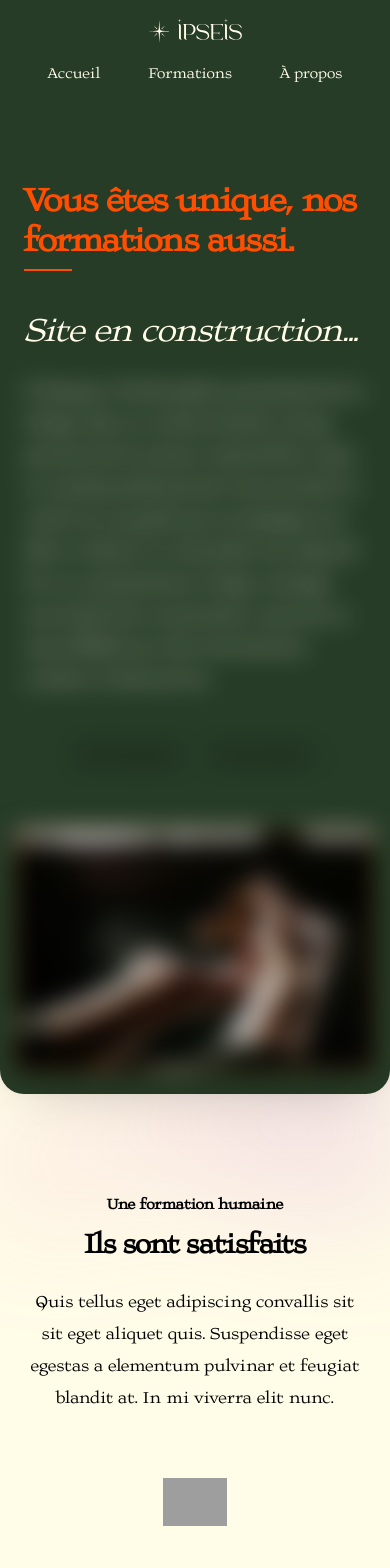
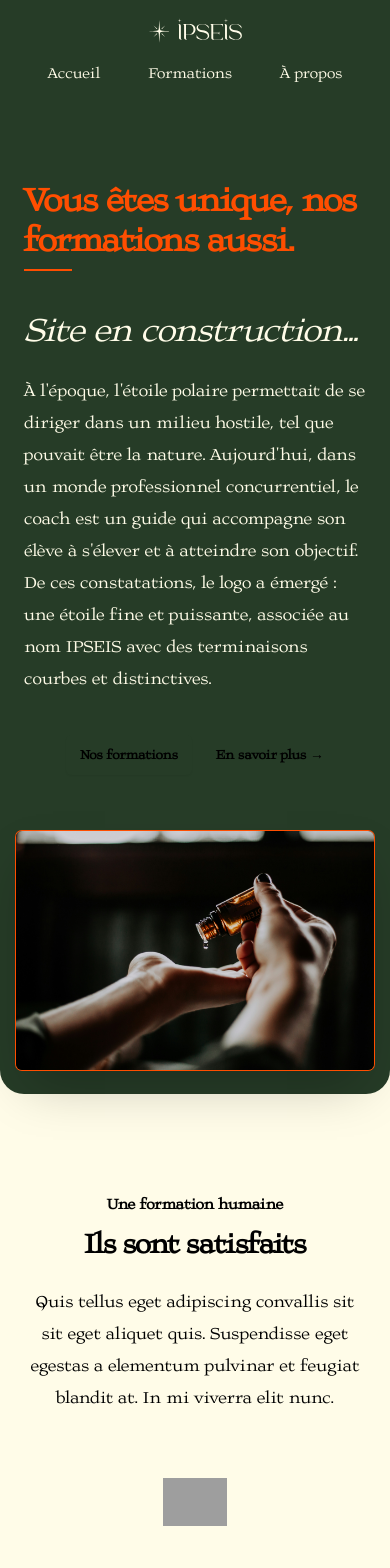
Before and after one commit to Jyok1m/ipseis, a Next.js app: page / in a window 390 px wide. Shown: the top 1568 px of the page. Built offline with nearby package versions, Linux system fonts and the light colour scheme; grey boxes are pictures that could not be loaded.

Commit message:
Refactorisation: Supprimer les imports et les effets inutiles dans les pages

```diff
--- a/src/app/a-propos/page.tsx
+++ b/src/app/a-propos/page.tsx
@@ -1,7 +1,6 @@
 "use client";
 
-import React, { useEffect } from "react";
-import { useRouter } from "next/navigation";
+import React from "react";
 import Image from "next/image";
 
 // import { type Metadata } from "next";
@@ -12,12 +11,6 @@ import Image from "next/image";
 // };
 
 export default function APropos() {
-	const router = useRouter();
-
-	useEffect(() => {
-		router.push("/");
-	}, []);
-
 	return (
 		<div className="bg-white py-8">
 			<div className="mx-auto max-w-7xl px-6 lg:px-8">
--- a/src/app/contact/page.tsx
+++ b/src/app/contact/page.tsx
@@ -1,18 +1,11 @@
 "use client";
 
-import React, { useEffect } from "react";
-import { useRouter } from "next/navigation";
+import React from "react";
 
 import SectionTitle from "@/components/global/SectionTitle";
 import ContactForm from "@/components/home/ContactForm";
 
 export default function Contact() {
-	const router = useRouter();
-
-	useEffect(() => {
-		router.push("/");
-	}, []);
-
 	return (
 		<div className="bg-white py-8">
 			<div className="mx-auto max-w-7xl px-6 lg:px-8">
--- a/src/app/formations/page.tsx
+++ b/src/app/formations/page.tsx
@@ -1,7 +1,6 @@
 "use client";
 
-import React, { useEffect } from "react";
-import { useRouter } from "next/navigation";
+import React from "react";
 import SectionTitle from "@/components/global/SectionTitle";
 import FormationCard from "@/components/formations/FormationCard";
 
@@ -17,12 +16,6 @@ const formations = [
 ];
 
 export default function Formations() {
-	const router = useRouter();
-
-	useEffect(() => {
-		router.push("/");
-	}, []);
-
 	return (
 		<div className="bg-white py-8">
 			<div className="mx-auto max-w-7xl px-6 lg:px-8">
--- a/src/app/layout.tsx
+++ b/src/app/layout.tsx
@@ -38,7 +38,7 @@ export default function RootLayout({
 }>) {
 	return (
 		<html lang="fr" className="font-serif ">
-			<body className="flex flex-col justify-between h-screen bg-support overflow-hidden">
+			<body className="flex flex-col justify-between h-screen bg-support">
 				<Header />
 				{children}
 				<Footer />
--- a/src/app/page.tsx
+++ b/src/app/page.tsx
@@ -27,15 +27,6 @@ const featuredLogos = [
 export default function Accueil() {
 	return (
 		<div>
-			<main
-				className="isolate"
-				style={{
-					WebkitUserSelect: "none",
-					MozUserSelect: "none",
-					msUserSelect: "none",
-					userSelect: "none",
-				}}
-			>
 			{/* Hero section */}
 			<div className="relative pt-14 bg-univers rounded-b-3xl">
 				<div className="py-8">
@@ -45,14 +36,14 @@ export default function Accueil() {
 							<div className="border border-cohesion my-2 w-12"></div>
 							<h1 className="mt-10 text-4xl font-medium italic tracking-tight text-gray-900 text-support">Site en construction...</h1>
 
-								<p className="mt-6 text-lg leading-8 text-support blur-md">
+							<p className="mt-6 text-lg leading-8 text-support">
 								À l&apos;époque, l&apos;étoile polaire permettait de se diriger dans un milieu hostile, tel que pouvait être la nature.
 								Aujourd&apos;hui, dans un monde professionnel concurrentiel, le coach est un guide qui accompagne son élève à s&apos;élever et à
 								atteindre son objectif. De ces constatations, le logo a émergé : une étoile fine et puissante, associée au nom IPSEIS avec des
 								terminaisons courbes et distinctives.
 							</p>
-								<div className="mt-10 flex items-center justify-center gap-x-6 blur-md">
-									{/* <Link
+							<div className="mt-10 flex items-center justify-center gap-x-6">
+								<Link
 									href="/formations"
 									className="rounded-md bg-indigo-600 px-3.5 py-2.5 text-sm font-semibold text-white shadow-sm hover:bg-indigo-500 focus-visible:outline focus-visible:outline-2 focus-visible:outline-offset-2 focus-visible:outline-indigo-600"
 								>
@@ -60,17 +51,10 @@ export default function Accueil() {
 								</Link>
 								<Link href="/a-propos" className="text-sm font-semibold leading-6 text-gray-900 hover:underline hover:underline-offset-4">
 									En savoir plus <span aria-hidden="true">→</span>
-									</Link> */}
-
-									<span className="rounded-md bg-indigo-600 px-3.5 py-2.5 text-sm font-semibold text-white shadow-sm hover:bg-indigo-500 focus-visible:outline focus-visible:outline-2 focus-visible:outline-offset-2 focus-visible:outline-indigo-600">
-										Nos formations
-									</span>
-									<span className="text-sm font-semibold leading-6 text-gray-900 hover:underline hover:underline-offset-4">
-										En savoir plus <span aria-hidden="true">→</span>
-									</span>
+								</Link>
 							</div>
 						</div>
-							<div className="mt-16 flow-root sm:mt-24 blur-md">
+						<div className="mt-16 flow-root sm:mt-24">
 							<div className="-m-2 rounded-xl bg-gray-900/5 lg:rounded-2xl">
 								<Image
 									src="/images/home-hero-image.jpg"
@@ -82,18 +66,6 @@ export default function Accueil() {
 							</div>
 						</div>
 					</div>
-					</div>
-					<div
-						aria-hidden="true"
-						className="absolute inset-x-0 top-[calc(100%-13rem)] -z-10 transform-gpu overflow-hidden blur-3xl sm:top-[calc(100%-30rem)]"
-					>
-						<div
-							style={{
-								clipPath:
-									"polygon(74.1% 44.1%, 100% 61.6%, 97.5% 26.9%, 85.5% 0.1%, 80.7% 2%, 72.5% 32.5%, 60.2% 62.4%, 52.4% 68.1%, 47.5% 58.3%, 45.2% 34.5%, 27.5% 76.7%, 0.1% 64.9%, 17.9% 100%, 27.6% 76.8%, 76.1% 97.7%, 74.1% 44.1%)",
-							}}
-							className="relative left-[calc(50%+3rem)] aspect-[1155/678] w-[36.125rem] -translate-x-1/2 bg-gradient-to-tr from-[#ff80b5] to-[#9089fc] opacity-30 sm:left-[calc(50%+36rem)] sm:w-[72.1875rem]"
-						/>
 				</div>
 			</div>
 
@@ -129,7 +101,6 @@ export default function Accueil() {
 				/>
 				<ContactForm />
 			</div>
-			</main>
 		</div>
 	);
 }
--- a/src/components/global/Header.tsx
+++ b/src/components/global/Header.tsx
@@ -6,8 +6,8 @@ import Link from "next/link";
 
 const navigation = [
 	{ name: "Accueil", href: "/" },
-	{ name: "Formations", href: "/" },
-	{ name: "À propos", href: "/" },
+	{ name: "Formations", href: "/formations" },
+	{ name: "À propos", href: "/a-propos" },
 ];
 
 const Header = () => {
```
Lines whose indentation alone changed are shown as unchanged.
